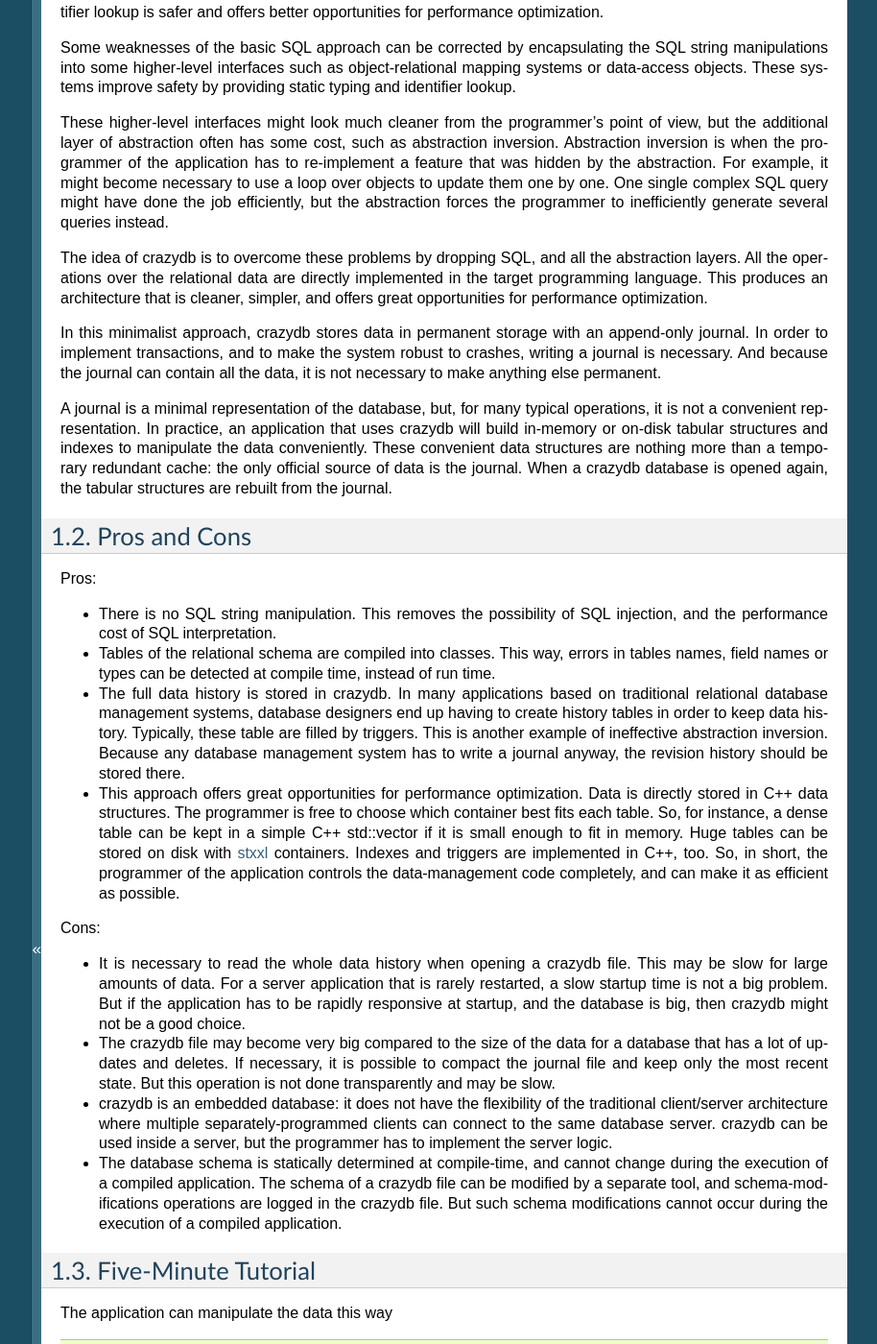
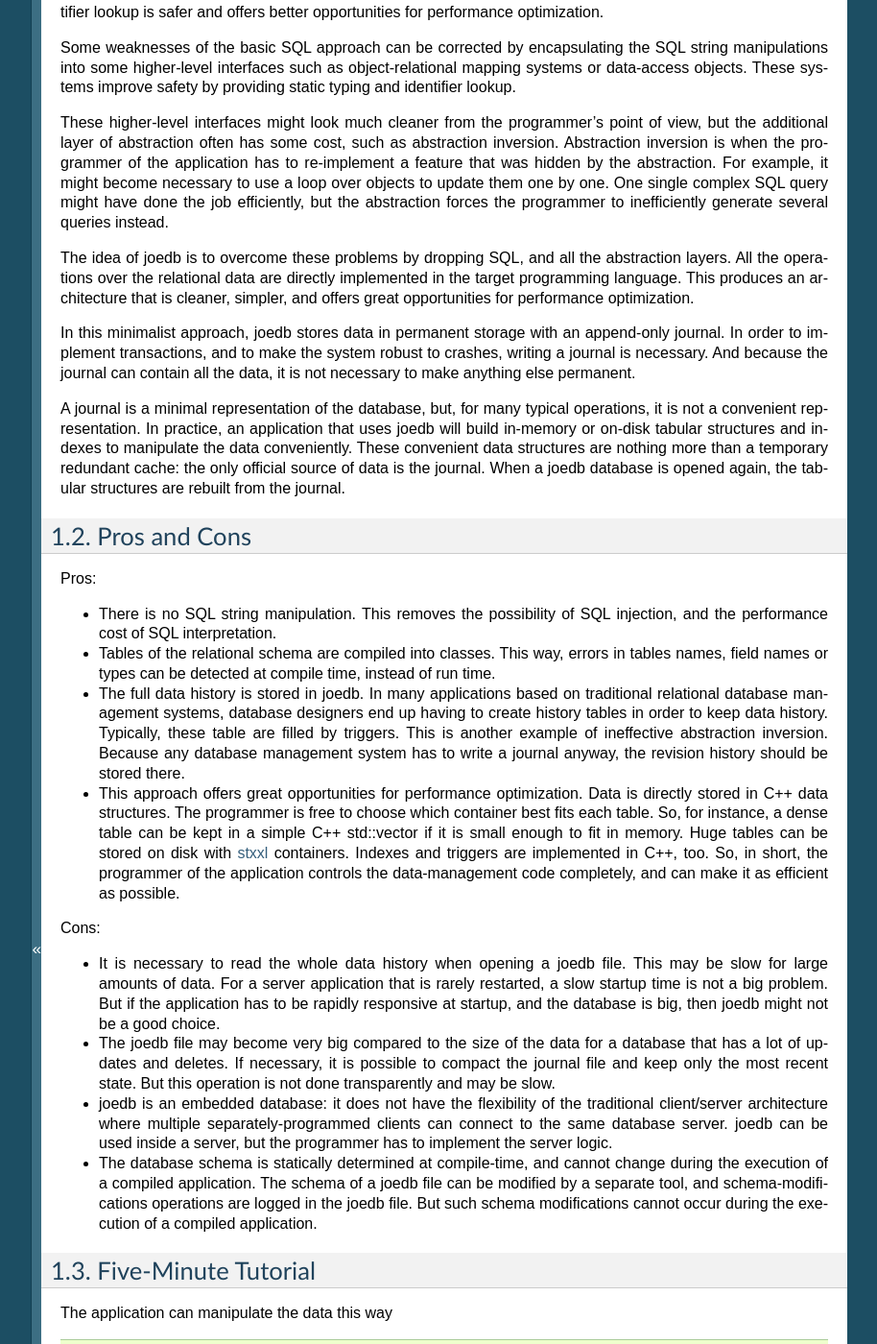
Before and after one commit to Remi-Coulom/joedb, a Sphinx documentation site: the page built from doc/sphinx/source/intro.rst, in a window 1280 px wide and 1400 px high, scrolled down 386 px. Shown: the whole window at 96% size, without its empty margins (187-1101 px from the left). Built offline with Sphinx 7.4.7, drawn with Linux system fonts in a browser that asks for light colours; formulas are drawn with MathJax 3; some of the changed text lies outside the part shown.

Commit message:
rename crazydb to joedb

```diff
--- a/doc/sphinx/source/conf.py
+++ b/doc/sphinx/source/conf.py
@@ -1,6 +1,6 @@
 # -*- coding: utf-8 -*-
 #
-# crazydb documentation build configuration file, created by
+# joedb documentation build configuration file, created by
 # sphinx-quickstart on Fri Dec 12 21:32:51 2014.
 #
 # This file is execfile()d with the current directory set to its
@@ -45,7 +45,7 @@
 master_doc = 'index'
 
 # General information about the project.
-project = u'crazydb'
+project = u'joedb'
 copyright = u'2014, Rémi Coulom'
 
 # The version info for the project you're documenting, acts as replacement for
@@ -180,7 +180,7 @@
 #html_file_suffix = None
 
 # Output file base name for HTML help builder.
-htmlhelp_basename = 'crazydbdoc'
+htmlhelp_basename = 'joedbdoc'
 
 
 # -- Options for LaTeX output ---------------------------------------------
@@ -200,7 +200,7 @@
 # (source start file, target name, title,
 #  author, documentclass [howto, manual, or own class]).
 latex_documents = [
-  ('index', 'crazydb.tex', u'crazydb Documentation',
+  ('index', 'joedb.tex', u'joedb Documentation',
    u'Rémi Coulom', 'manual'),
 ]
 
@@ -230,7 +230,7 @@
 # One entry per manual page. List of tuples
 # (source start file, name, description, authors, manual section).
 man_pages = [
-    ('index', 'crazydb', u'crazydb Documentation',
+    ('index', 'joedb', u'joedb Documentation',
      [u'Rémi Coulom'], 1)
 ]
 
@@ -244,8 +244,8 @@
 # (source start file, target name, title, author,
 #  dir menu entry, description, category)
 texinfo_documents = [
-  ('index', 'crazydb', u'crazydb Documentation',
-   u'Rémi Coulom', 'crazydb', 'One line description of project.',
+  ('index', 'joedb', u'joedb Documentation',
+   u'Rémi Coulom', 'joedb', 'One line description of project.',
    'Miscellaneous'),
 ]
 
--- a/doc/sphinx/source/index.rst
+++ b/doc/sphinx/source/index.rst
@@ -1,5 +1,5 @@
-crazydb
-=======
+joedb, the Journal-Only Embedded Database
+=========================================
 
 .. toctree::
    :maxdepth: 2
--- a/doc/sphinx/source/intro.rst
+++ b/doc/sphinx/source/intro.rst
@@ -1,7 +1,7 @@
 Introduction
 ============
 
-crazydb is an embedded relational database that stores data in an append-only journal file. It comes with a compiler that takes a database schema as input and produces C++ code. This code can load the data from the journal file into transparently persistent C++ data structures. This way, data can be efficiently manipulated by native code, without using SQL.
+joedb is the "journal-only embedded database", which means that only a log of all data operations is stored on disk. It comes with a compiler that takes a database schema as input and produces C++ code. This code can load the data from the journal file into transparently persistent C++ data structures. This way, data can be efficiently manipulated by native code, without using SQL.
 
 Context and Motivation
 ----------------------
@@ -14,11 +14,11 @@
 
 These higher-level interfaces might look much cleaner from the programmer's point of view, but the additional layer of abstraction often has some cost, such as abstraction inversion. Abstraction inversion is when the programmer of the application has to re-implement a feature that was hidden by the abstraction. For example, it might become necessary to use a loop over objects to update them one by one. One single complex SQL query might have done the job efficiently, but the abstraction forces the programmer to inefficiently generate several queries instead.
 
-The idea of crazydb is to overcome these problems by dropping SQL, and all the abstraction layers. All the operations over the relational data are directly implemented in the target programming language. This produces an architecture that is cleaner, simpler, and offers great opportunities for performance optimization.
+The idea of joedb is to overcome these problems by dropping SQL, and all the abstraction layers. All the operations over the relational data are directly implemented in the target programming language. This produces an architecture that is cleaner, simpler, and offers great opportunities for performance optimization.
 
-In this minimalist approach, crazydb stores data in permanent storage with an append-only journal. In order to implement transactions, and to make the system robust to crashes, writing a journal is necessary. And because the journal can contain all the data, it is not necessary to make anything else permanent.
+In this minimalist approach, joedb stores data in permanent storage with an append-only journal. In order to implement transactions, and to make the system robust to crashes, writing a journal is necessary. And because the journal can contain all the data, it is not necessary to make anything else permanent.
 
-A journal is a minimal representation of the database, but, for many typical operations, it is not a convenient representation. In practice, an application that uses crazydb will build in-memory or on-disk tabular structures and indexes to manipulate the data conveniently. These convenient data structures are nothing more than a temporary redundant cache: the only official source of data is the journal. When a crazydb database is opened again, the tabular structures are rebuilt from the journal.
+A journal is a minimal representation of the database, but, for many typical operations, it is not a convenient representation. In practice, an application that uses joedb will build in-memory or on-disk tabular structures and indexes to manipulate the data conveniently. These convenient data structures are nothing more than a temporary redundant cache: the only official source of data is the journal. When a joedb database is opened again, the tabular structures are rebuilt from the journal.
 
 Pros and Cons
 -------------
@@ -27,15 +27,15 @@
 
 - There is no SQL string manipulation. This removes the possibility of SQL injection, and the performance cost of SQL interpretation.
 - Tables of the relational schema are compiled into classes. This way, errors in tables names, field names or types can be detected at compile time, instead of run time.
-- The full data history is stored in crazydb. In many applications based on traditional relational database management systems, database designers end up having to create history tables in order to keep data history. Typically, these table are filled by triggers. This is another example of ineffective abstraction inversion. Because any database management system has to write a journal anyway, the revision history should be stored there.
+- The full data history is stored in joedb. In many applications based on traditional relational database management systems, database designers end up having to create history tables in order to keep data history. Typically, these table are filled by triggers. This is another example of ineffective abstraction inversion. Because any database management system has to write a journal anyway, the revision history should be stored there.
 - This approach offers great opportunities for performance optimization. Data is directly stored in C++ data structures. The programmer is free to choose which container best fits each table. So, for instance, a dense table can be kept in a simple C++ std::vector if it is small enough to fit in memory. Huge tables can be stored on disk with `stxxl <http://stxxl.sourceforge.net/>`_ containers. Indexes and triggers are implemented in C++, too. So, in short, the programmer of the application controls the data-management code completely, and can make it as efficient as possible.
 
 Cons:
 
-- It is necessary to read the whole data history when opening a crazydb file. This may be slow for large amounts of data. For a server application that is rarely restarted, a slow startup time is not a big problem. But if the application has to be rapidly responsive at startup, and the database is big, then crazydb might not be a good choice.
-- The crazydb file may become very big compared to the size of the data for a database that has a lot of updates and deletes. If necessary, it is possible to compact the journal file and keep only the most recent state. But this operation is not done transparently and may be slow.
-- crazydb is an embedded database: it does not have the flexibility of the traditional client/server architecture where multiple separately-programmed clients can connect to the same database server. crazydb can be used inside a server, but the programmer has to implement the server logic.
-- The database schema is statically determined at compile-time, and cannot change during the execution of a compiled application. The schema of a crazydb file can be modified by a separate tool, and schema-modifications operations are logged in the crazydb file. But such schema modifications cannot occur during the execution of a compiled application.
+- It is necessary to read the whole data history when opening a joedb file. This may be slow for large amounts of data. For a server application that is rarely restarted, a slow startup time is not a big problem. But if the application has to be rapidly responsive at startup, and the database is big, then joedb might not be a good choice.
+- The joedb file may become very big compared to the size of the data for a database that has a lot of updates and deletes. If necessary, it is possible to compact the journal file and keep only the most recent state. But this operation is not done transparently and may be slow.
+- joedb is an embedded database: it does not have the flexibility of the traditional client/server architecture where multiple separately-programmed clients can connect to the same database server. joedb can be used inside a server, but the programmer has to implement the server logic.
+- The database schema is statically determined at compile-time, and cannot change during the execution of a compiled application. The schema of a joedb file can be modified by a separate tool, and schema-modifications operations are logged in the joedb file. But such schema modifications cannot occur during the execution of a compiled application.
 
 Five-Minute Tutorial
 --------------------
@@ -48,7 +48,7 @@
 
     int main()
     {
-      tutorial::database db("tutorial.crazydb");
+      tutorial::database db("tutorial.joedb");
 
       tutorial::city Lille = db.insert_city();
       db.update_name(Lille, "Lille");
```
Also changed, not shown: 11 other files.
